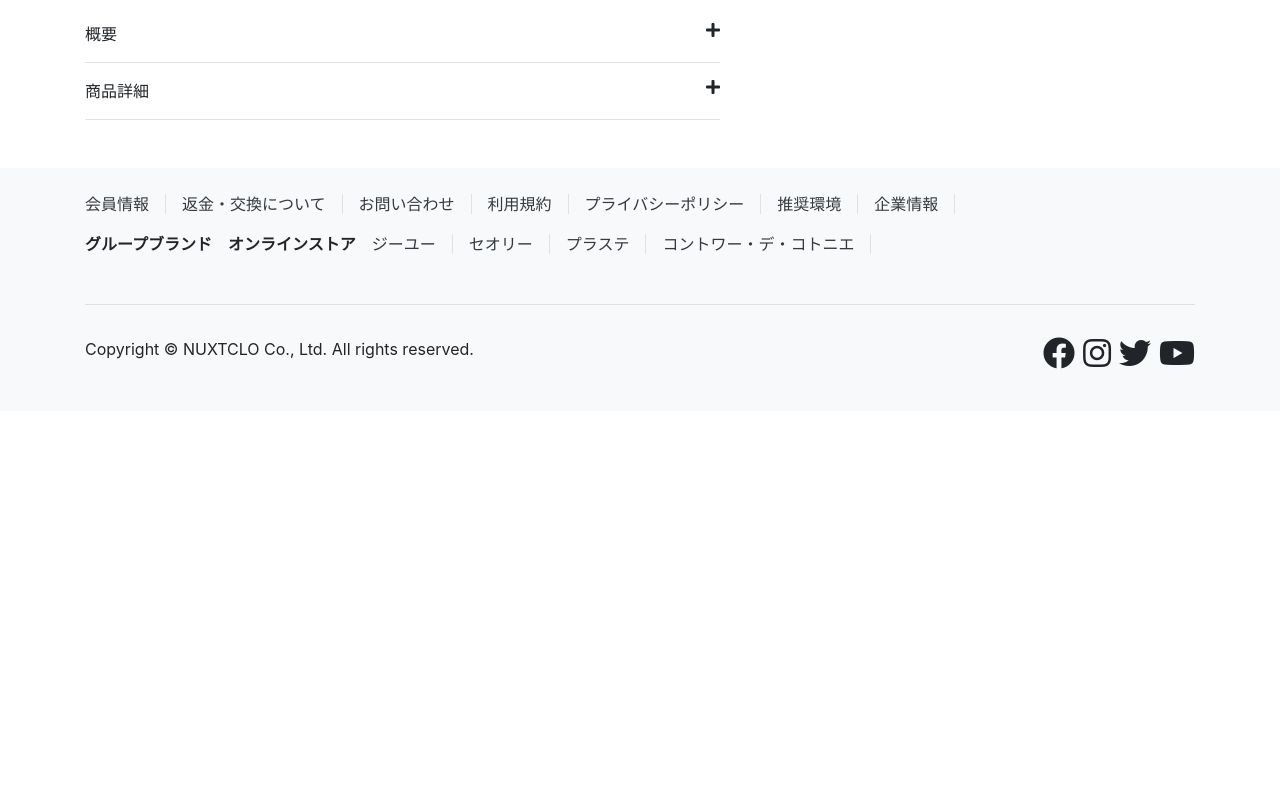
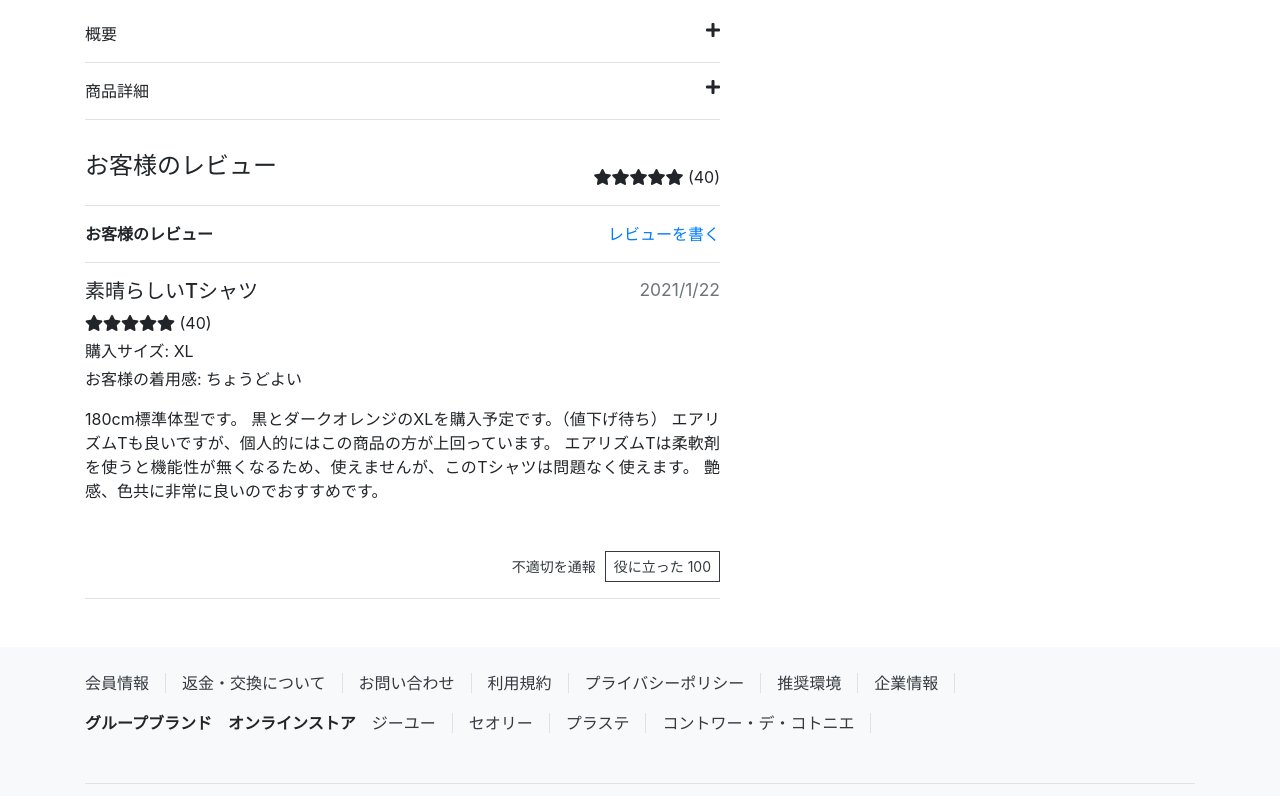
Before and after one commit to emmanuelardianto/nuxtclo, a Nuxt app: page /product/detail in a window 1280 px wide. Shown: the part 1269-2065 px from the top of the page. Before the commit the page ends 1680 px from the top, so only its background shows below. Built offline with nearby package versions, Linux system fonts and the light colour scheme.

Commit message:
product review

```diff
--- a/assets/css/main.css
+++ b/assets/css/main.css
@@ -33,3 +33,7 @@ body {
   padding: 15px 0;
   font-size: 1.2em;
 }
+
+a {
+  color: inherit;
+}
--- /dev/null
+++ b/components/front/product/Testimony.vue
@@ -0,0 +1,23 @@
+<template>
+    <div class="py-3 border-bottom">
+        <h5>素晴らしいTシャツ<small class="text-muted float-right">2021/1/22</small></h5>
+        <div><FrontProductRating /></div>
+        <div class="my-1">購入サイズ: XL</div>
+        <div class="my-1 mb-3">お客様の着用感: ちょうどよい</div>
+        <p class="text-justify mb-5">180cm標準体型です。 黒とダークオレンジのXLを購入予定です。（値下げ待ち） エアリズムTも良いですが、個人的にはこの商品の方が上回っています。 エアリズムTは柔軟剤を使うと機能性が無くなるため、使えませんが、このTシャツは問題なく使えます。 艶感、色共に非常に良いのでおすすめです。</p>
+        <div class="text-right">
+            <a href="#" class="btn btn-link btn-sm text-dark">不適切を通報</a>
+            <b-button variant="outline-dark" squared size="sm">役に立った 100</b-button>
+        </div>
+    </div>
+</template>
+
+<script>
+export default {
+
+}
+</script>
+
+<style>
+
+</style>
--- a/pages/product/detail.vue
+++ b/pages/product/detail.vue
@@ -22,7 +22,7 @@
             <h1 class="mb-4">オーバーサイズクルーネックT（半袖）</h1>
             <b-row class="mb-3">
                 <b-col cols="6" class="price">¥1,000</b-col>
-                <b-col cols="6" class="text-right"><FrontProductRating /></b-col>
+                <b-col cols="6" class="text-right mt-auto"><FrontProductRating /></b-col>
             </b-row>
             <div class="mb-3 pb-3 border-bottom">上品な風合いが新しいビッグシルエットTシャツ。洗練されたカジュアルが楽しめる1枚。</div>
             <div class="mb-3">
@@ -55,7 +55,16 @@
         </b-col>
         <b-col cols="12" lg="7" md="6">
             <h4 class="border-bottom pb-3">この商品について</h4>
-            <FrontCollapse v-for="detail in productDetails" :key="detail.title" :title="detail.title" :content="detail.content" />
+            <div class="mb-3"><FrontCollapse v-for="detail in productDetails" :key="detail.title" :title="detail.title" :content="detail.content" /></div>
+            <b-row class="border-bottom py-3 no-gutters">
+                <b-col cols="6"><h4>お客様のレビュー</h4></b-col>
+                <b-col cols="6" class="text-right mt-auto"><FrontProductRating /></b-col>
+            </b-row>
+            <b-row class="border-bottom py-3 no-gutters">
+                <b-col cols="6" class="font-weight-bold">お客様のレビュー</b-col>
+                <b-col cols="6" class="text-right mt-auto"><a href="#">レビューを書く</a></b-col>
+            </b-row>
+            <FrontProductTestimony />
         </b-col>
     </b-row>
   </div>
```
